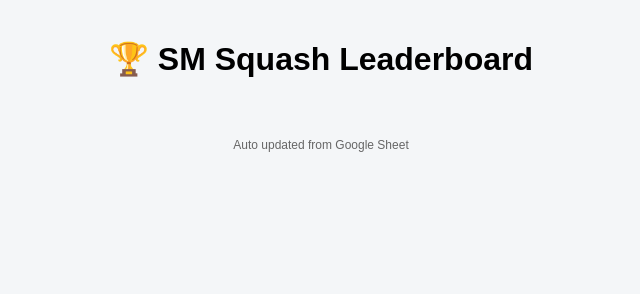
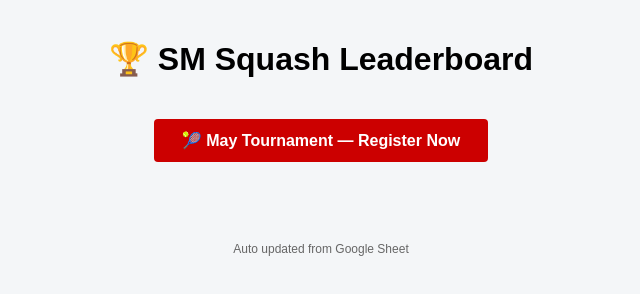
Before and after one commit to smsquash/smsquash.github.io, a plain HTML site: page index.html in a window 1280 px wide. Shown: the whole page, without its empty margins (319-959 px from the left). Drawn offline with Linux system fonts and the light colour scheme; no server answers.

Commit message:
Add registration link for May tournament

```diff
--- a/index.html
+++ b/index.html
@@ -48,7 +48,7 @@
 <body>
 
 <h1>🏆 SM Squash Leaderboard</h1>
-
+<a href="tournament.html" style="display:inline-block; margin: 20px auto; background:#cc0000; color:white; padding:12px 28px; font-weight:bold; text-decoration:none; border-radius:4px;">🎾 May Tournament — Register Now</a>
 <table id="leaderboard"></table>
 
 <div class="footer">Auto updated from Google Sheet</div>
```
